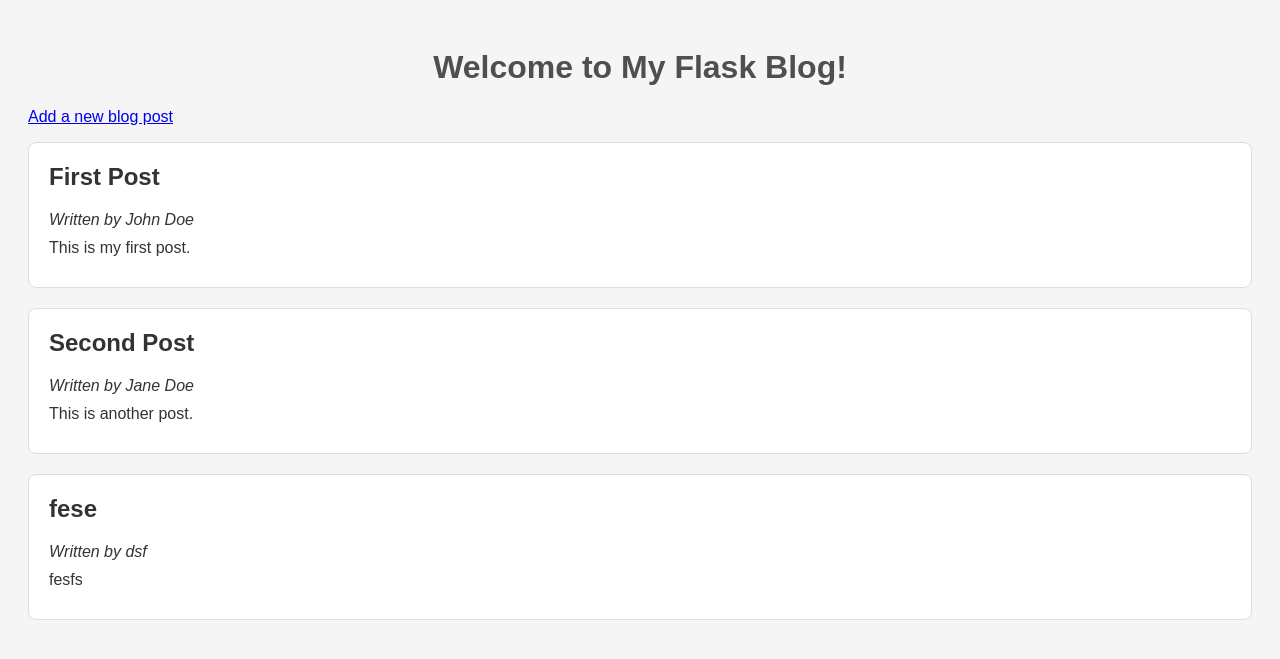
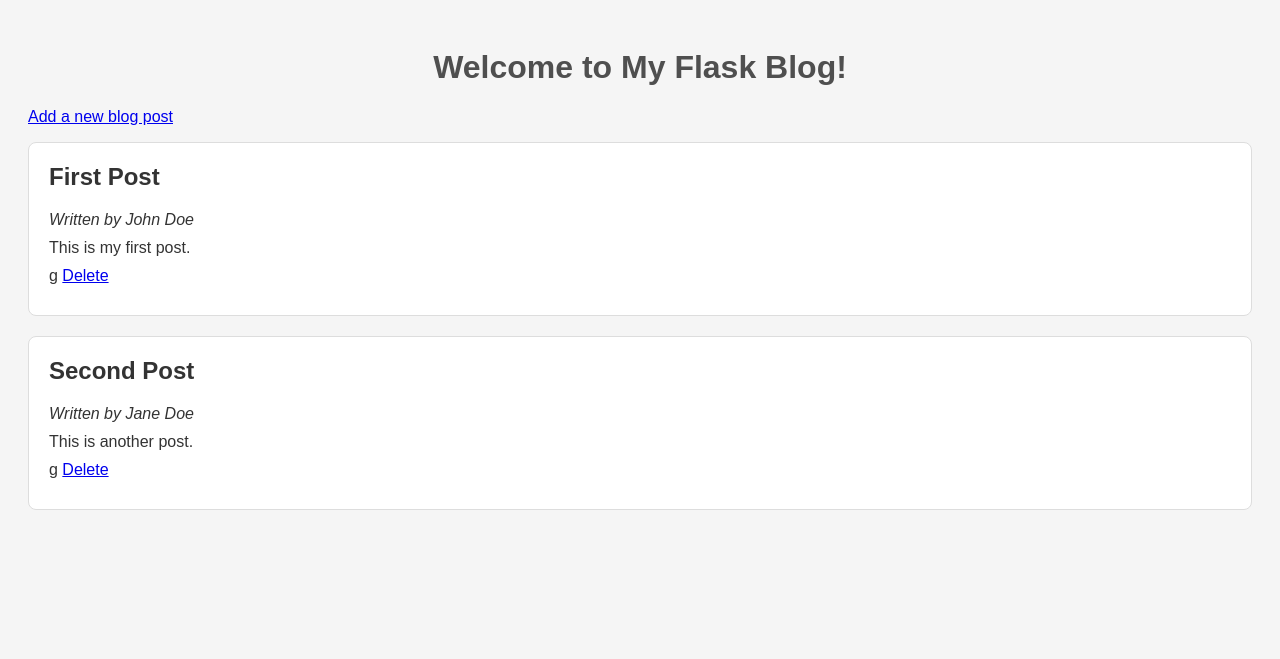
Before and after one commit to HGKlemp/Blog, a Flask app: page / in a window 1280 px wide. Shown: the top 659 px of the page. Run offline with Flask 3, Linux system fonts and the light colour scheme.

Commit message:
Implemented blog post deletion

```diff
--- a/app.py
+++ b/app.py
@@ -1,6 +1,5 @@
 from flask import Flask, render_template, request, redirect, url_for
 import json
-
 
 app = Flask(__name__)
 
@@ -41,5 +40,19 @@ def add():
     return render_template("add.html")
 
 
+@app.route("/delete/<int:post_id>")
+def delete(post_id):
+    blog_posts = read_json()
+
+    for post in blog_posts:
+        if post["id"] == post_id:
+            blog_posts.remove(post)
+            break
+
+    write_json(blog_posts)
+
+    return redirect(url_for("index"))
+
+
 if __name__ == "__main__":
     app.run(host="0.0.0.0", port=5000, debug=True)
--- a/data.json
+++ b/data.json
@@ -10,11 +10,5 @@
         "author": "Jane Doe",
         "title": "Second Post",
         "content": "This is another post."
-    },
-    {
-        "id": 3,
-        "author": "dsf",
-        "title": "fese",
-        "content": "fesfs"
     }
 ]
--- a/templates/index.html
+++ b/templates/index.html
@@ -4,8 +4,7 @@
     <meta charset="UTF-8">
     <meta name="viewport" content="width=device-width, initial-scale=1.0">
     <title>My Flask Blog</title>
-    <link rel="stylesheet"
-          href="{{ url_for('static', filename='style.css') }}">
+    <link rel="stylesheet" href="{{ url_for('static', filename='style.css') }}">
 </head>
 <body>
 
@@ -17,6 +16,7 @@
 
 {% for post in posts %}
 <div class="post">
+
     <h2>{{ post["title"] }}</h2>
 
     <p>
@@ -24,9 +24,16 @@
     </p>
 
     <p>{{ post["content"] }}</p>
+
+    <p>g
+        <a href="{{ url_for('delete', post_id=post['id']) }}">Delete</a>
+    </p>
+
 </div>
 {% else %}
+
 <p>No blog posts available.</p>
+
 {% endfor %}
 
 </body>
```
Lines whose indentation alone changed are shown as unchanged.
